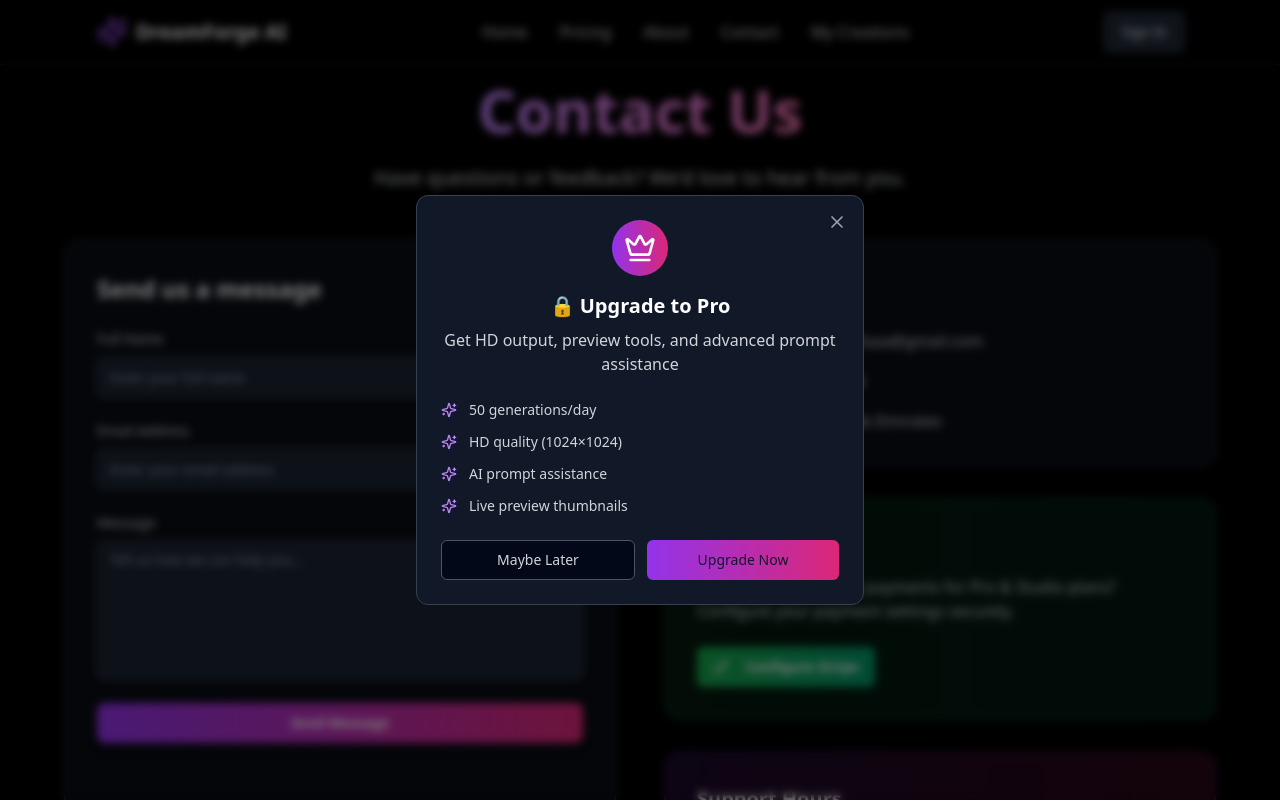
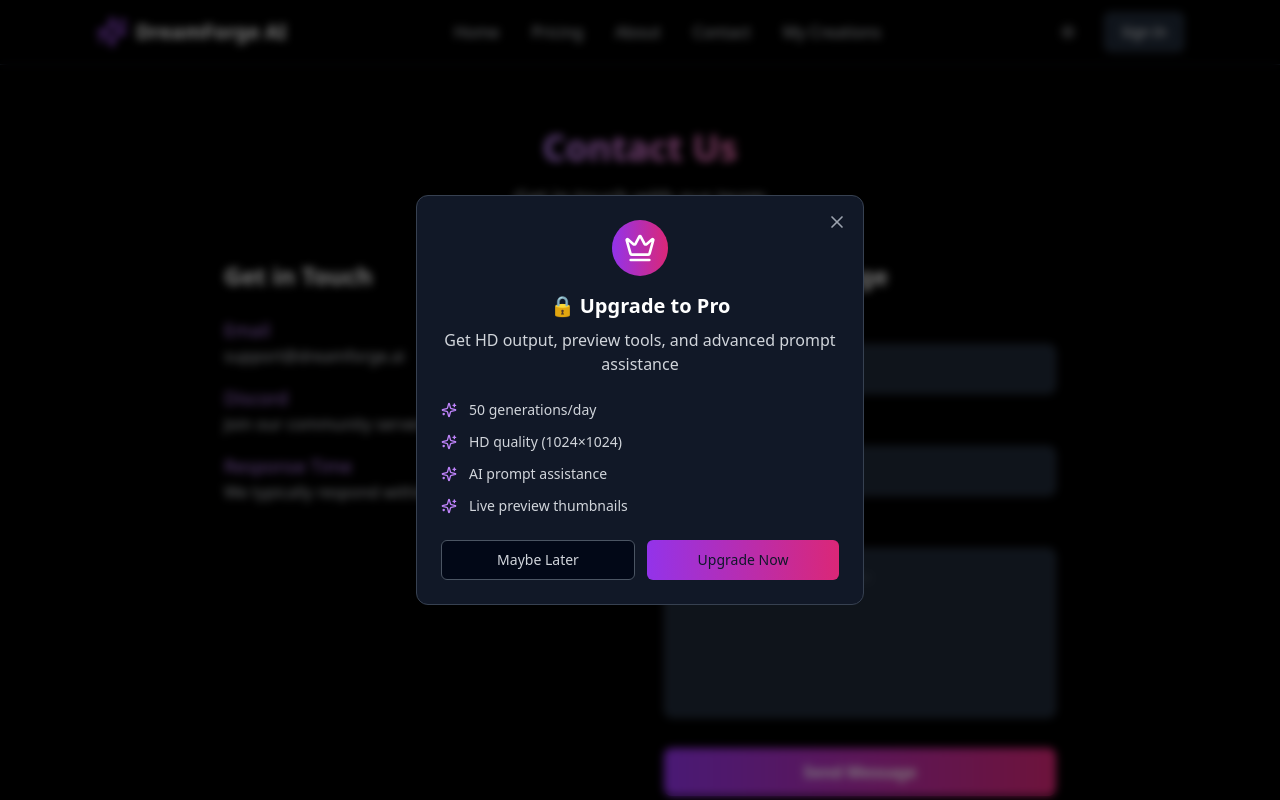
Before and after one commit to Mhuzaf/DreamForgeAI, a React (Vite) app: page /contact in a window 1280 px wide. Shown: the top 800 px of the page. Built offline with nearby package versions, Linux system fonts and the light colour scheme.

Commit message:
Fix: Implement requested UI/UX changes
- Moved "My Creations" section.
- Fixed DreamForgeAI logo navigation.
- Fixed sign-in option display.
- Fixed subscription issues.
- Fixed pricing section navigation.
- Removed payment setup from contact page.
- Added dark/light mode feature.

```diff
--- a/src/components/Header.tsx
+++ b/src/components/Header.tsx
@@ -1,8 +1,10 @@
 
-import { useState } from 'react';
-import { Menu, X, Sparkles } from 'lucide-react';
+import { useState, useEffect } from 'react';
+import { Menu, X, Sparkles, Moon, Sun } from 'lucide-react';
 import { Button } from './ui/button';
 import { useSubscription } from '../contexts/SubscriptionContext';
+import { useTheme } from '../contexts/ThemeContext';
+import { supabase } from '../integrations/supabase/client';
 import UserButton from './auth/UserButton';
 import AuthModal from './auth/AuthModal';
 
@@ -12,6 +14,36 @@ const Header = () => {
   const [authModalOpen, setAuthModalOpen] = useState(false);
   const [authMode, setAuthMode] = useState<'login' | 'signup'>('login');
   const { subscriptionTier } = useSubscription();
+  const { theme, toggleTheme } = useTheme();
+
+  useEffect(() => {
+    // Get initial user
+    const getCurrentUser = async () => {
+      const { data: { user } } = await supabase.auth.getUser();
+      if (user) {
+        setUser({
+          name: user.user_metadata?.full_name || user.email?.split('@')[0] || 'User',
+          email: user.email || ''
+        });
+      }
+    };
+
+    getCurrentUser();
+
+    // Listen for auth changes
+    const { data: { subscription } } = supabase.auth.onAuthStateChange((event, session) => {
+      if (event === 'SIGNED_IN' && session?.user) {
+        setUser({
+          name: session.user.user_metadata?.full_name || session.user.email?.split('@')[0] || 'User',
+          email: session.user.email || ''
+        });
+      } else if (event === 'SIGNED_OUT') {
+        setUser(null);
+      }
+    });
+
+    return () => subscription.unsubscribe();
+  }, []);
 
   const navItems = [
     { name: 'Home', href: '/' },
@@ -23,6 +55,13 @@ const Header = () => {
 
   const scrollToPricing = (e: React.MouseEvent) => {
     e.preventDefault();
+
+    // If not on home page, navigate to home page first
+    if (window.location.pathname !== '/') {
+      window.location.href = '/#pricing';
+      return;
+    }
+
     const pricingSection = document.querySelector('#pricing');
     if (pricingSection) {
       pricingSection.scrollIntoView({ behavior: 'smooth' });
@@ -34,12 +73,17 @@ const Header = () => {
     setAuthModalOpen(true);
   };
 
-  const handleLogout = () => {
+  const handleLogout = async () => {
+    await supabase.auth.signOut();
     setUser(null);
   };
 
   const handleMyCreations = () => {
     window.location.href = '/my-creations';
+  };
+
+  const handleLogoClick = () => {
+    window.location.href = '/';
   };
 
   return (
@@ -48,7 +92,10 @@ const Header = () => {
         <div className="max-w-6xl mx-auto px-4 sm:px-6 lg:px-8">
           <div className="flex items-center justify-between h-16">
             {/* Logo */}
-            <div className="flex items-center space-x-2">
+            <div
+              className="flex items-center space-x-2 cursor-pointer hover:opacity-80 transition-opacity"
+              onClick={handleLogoClick}
+            >
               <Sparkles className="w-8 h-8 text-purple-500" />
               <span className="text-xl font-bold text-white">DreamForge AI</span>
             </div>
@@ -69,6 +116,14 @@ const Header = () => {
 
             {/* Desktop Auth and Plan Badge */}
             <div className="hidden md:flex items-center space-x-4">
+              <Button
+                variant="ghost"
+                size="sm"
+                onClick={toggleTheme}
+                className="text-gray-300 hover:text-white"
+              >
+                {theme === 'dark' ? <Sun className="w-4 h-4" /> : <Moon className="w-4 h-4" />}
+              </Button>
               {subscriptionTier && (
                 <span className="bg-gradient-to-r from-purple-600 to-pink-600 text-white px-3 py-1 rounded-full text-sm font-medium">
                   {subscriptionTier} Plan
@@ -110,13 +165,21 @@ const Header = () => {
                   </a>
                 ))}
                 <div className="px-3 py-2 border-t border-gray-700 mt-2">
-                  {subscriptionTier && (
-                    <div className="mb-2">
+                  <div className="flex items-center justify-between mb-2">
+                    <Button
+                      variant="ghost"
+                      size="sm"
+                      onClick={toggleTheme}
+                      className="text-gray-300 hover:text-white"
+                    >
+                      {theme === 'dark' ? <Sun className="w-4 h-4" /> : <Moon className="w-4 h-4" />}
+                    </Button>
+                    {subscriptionTier && (
                       <span className="bg-gradient-to-r from-purple-600 to-pink-600 text-white px-3 py-1 rounded-full text-sm font-medium">
                         {subscriptionTier} Plan
                       </span>
-                    </div>
-                  )}
+                    )}
+                  </div>
                   <UserButton
                     user={user}
                     onLogin={handleLogin}
--- a/src/pages/ContactPage.tsx
+++ b/src/pages/ContactPage.tsx
@@ -1,180 +1,85 @@
-import { useState } from 'react';
+
 import Header from '../components/Header';
-import { Button } from '../components/ui/button';
-import { Input } from '../components/ui/input';
-import { Textarea } from '../components/ui/textarea';
-import StripeConfigModal from '../components/StripeConfigModal';
-import { Mail, MapPin, Phone } from 'lucide-react';
-import { useToast } from '../hooks/use-toast';
 
 const ContactPage = () => {
-  const [formData, setFormData] = useState({
-    name: '',
-    email: '',
-    message: ''
-  });
-  const [isSubmitting, setIsSubmitting] = useState(false);
-  const { toast } = useToast();
-
-  const handleSubmit = async (e: React.FormEvent) => {
-    e.preventDefault();
-    if (!formData.name || !formData.email || !formData.message) {
-      toast({
-        title: "Error",
-        description: "Please fill in all fields.",
-        variant: "destructive"
-      });
-      return;
-    }
-
-    setIsSubmitting(true);
-
-    // Simulate form submission
-    setTimeout(() => {
-      toast({
-        title: "Message Sent!",
-        description: "Thank you for contacting us. We'll get back to you soon."
-      });
-      setFormData({ name: '', email: '', message: '' });
-      setIsSubmitting(false);
-    }, 1000);
-  };
-
-  const handleChange = (e: React.ChangeEvent<HTMLInputElement | HTMLTextAreaElement>) => {
-    setFormData(prev => ({
-      ...prev,
-      [e.target.name]: e.target.value
-    }));
-  };
-
   return (
     <div className="min-h-screen bg-black text-white">
       <Header />
-      <div className="pt-20 px-4 sm:px-6 lg:px-8">
-        <div className="max-w-6xl mx-auto">
-          {/* Header */}
+      <div className="pt-20">
+        <div className="max-w-4xl mx-auto px-4 sm:px-6 lg:px-8 py-12">
           <div className="text-center mb-12">
-            <h1 className="text-5xl sm:text-6xl font-bold mb-6">
+            <h1 className="text-4xl font-bold mb-4">
               <span className="bg-gradient-to-r from-purple-400 to-pink-400 bg-clip-text text-transparent">
                 Contact Us
               </span>
             </h1>
             <p className="text-xl text-gray-300">
-              Have questions or feedback? We'd love to hear from you.
+              Get in touch with our team
             </p>
           </div>
 
-          <div className="grid lg:grid-cols-2 gap-12">
-            {/* Contact Form */}
-            <div className="bg-gray-900/50 backdrop-blur-sm rounded-2xl p-8 border border-gray-700">
-              <h2 className="text-2xl font-bold mb-6">Send us a message</h2>
-              <form onSubmit={handleSubmit} className="space-y-6">
+          <div className="grid grid-cols-1 md:grid-cols-2 gap-12">
+            <div>
+              <h2 className="text-2xl font-semibold mb-6 text-white">Get in Touch</h2>
+              <div className="space-y-4">
+                <div>
+                  <h3 className="text-lg font-medium text-purple-400">Email</h3>
+                  <p className="text-gray-300">support@dreamforge.ai</p>
+                </div>
+                <div>
+                  <h3 className="text-lg font-medium text-purple-400">Discord</h3>
+                  <p className="text-gray-300">Join our community server</p>
+                </div>
+                <div>
+                  <h3 className="text-lg font-medium text-purple-400">Response Time</h3>
+                  <p className="text-gray-300">We typically respond within 24 hours</p>
+                </div>
+              </div>
+            </div>
+
+            <div>
+              <h2 className="text-2xl font-semibold mb-6 text-white">Send us a Message</h2>
+              <form className="space-y-6">
                 <div>
                   <label htmlFor="name" className="block text-sm font-medium text-gray-300 mb-2">
-                    Full Name
+                    Name
                   </label>
-                  <Input
+                  <input
+                    type="text"
                     id="name"
-                    name="name"
-                    type="text"
-                    value={formData.name}
-                    onChange={handleChange}
-                    placeholder="Enter your full name"
-                    className="bg-gray-800/80 border-gray-600 text-white placeholder-gray-400 focus:ring-2 focus:ring-purple-500 focus:border-transparent"
+                    className="w-full px-4 py-3 bg-gray-800 border border-gray-700 rounded-lg text-white placeholder-gray-400 focus:ring-2 focus:ring-purple-500 focus:border-transparent"
+                    placeholder="Your name"
                   />
                 </div>
-
                 <div>
                   <label htmlFor="email" className="block text-sm font-medium text-gray-300 mb-2">
-                    Email Address
+                    Email
                   </label>
-                  <Input
+                  <input
+                    type="email"
                     id="email"
-                    name="email"
-                    type="email"
-                    value={formData.email}
-                    onChange={handleChange}
-                    placeholder="Enter your email address"
-                    className="bg-gray-800/80 border-gray-600 text-white placeholder-gray-400 focus:ring-2 focus:ring-purple-500 focus:border-transparent"
+                    className="w-full px-4 py-3 bg-gray-800 border border-gray-700 rounded-lg text-white placeholder-gray-400 focus:ring-2 focus:ring-purple-500 focus:border-transparent"
+                    placeholder="your@email.com"
                   />
                 </div>
-
                 <div>
                   <label htmlFor="message" className="block text-sm font-medium text-gray-300 mb-2">
                     Message
                   </label>
-                  <Textarea
+                  <textarea
                     id="message"
-                    name="message"
-                    value={formData.message}
-                    onChange={handleChange}
-                    placeholder="Tell us how we can help you..."
                     rows={6}
-                    className="bg-gray-800/80 border-gray-600 text-white placeholder-gray-400 focus:ring-2 focus:ring-purple-500 focus:border-transparent resize-none"
+                    className="w-full px-4 py-3 bg-gray-800 border border-gray-700 rounded-lg text-white placeholder-gray-400 focus:ring-2 focus:ring-purple-500 focus:border-transparent resize-none"
+                    placeholder="Tell us how we can help..."
                   />
                 </div>
-
-                <Button
+                <button
                   type="submit"
-                  disabled={isSubmitting}
-                  className="w-full bg-gradient-to-r from-purple-600 to-pink-600 hover:from-purple-700 hover:to-pink-700 text-white font-semibold py-3 rounded-lg transition-all duration-300 transform hover:scale-105 shadow-lg"
+                  className="w-full bg-gradient-to-r from-purple-600 to-pink-600 hover:from-purple-700 hover:to-pink-700 text-white font-semibold py-3 px-6 rounded-lg transition-all duration-300"
                 >
-                  {isSubmitting ? 'Sending...' : 'Send Message'}
-                </Button>
+                  Send Message
+                </button>
               </form>
-            </div>
-
-            {/* Contact Information */}
-            <div className="space-y-8">
-              <div className="bg-gray-900/50 backdrop-blur-sm rounded-2xl p-8 border border-gray-700">
-                <h2 className="text-2xl font-bold mb-6">Get in touch</h2>
-                <div className="space-y-4">
-                  <div className="flex items-center space-x-3">
-                    <Mail className="w-5 h-5 text-purple-400" />
-                    <span className="text-gray-300">muhammadhuzafaaa@gmail.com</span>
-                  </div>
-                  <div className="flex items-center space-x-3">
-                    <Phone className="w-5 h-5 text-purple-400" />
-                    <span className="text-gray-300">+971 058 8149266</span>
-                  </div>
-                  <div className="flex items-center space-x-3">
-                    <MapPin className="w-5 h-5 text-purple-400" />
-                    <span className="text-gray-300">Dubai, United Arab Emirates</span>
-                  </div>
-                </div>
-              </div>
-
-              {/* Stripe Configuration Section */}
-              <div className="bg-gradient-to-r from-green-900/30 to-emerald-900/30 backdrop-blur-sm rounded-2xl p-8 border border-green-500/30">
-                <h3 className="text-xl font-bold mb-4">Payment Setup</h3>
-                <p className="text-gray-300 mb-6">
-                  Ready to set up Stripe payments for Pro & Studio plans? Configure your payment settings securely.
-                </p>
-                <StripeConfigModal />
-              </div>
-
-              <div className="bg-gradient-to-r from-purple-900/30 to-pink-900/30 backdrop-blur-sm rounded-2xl p-8 border border-purple-500/30">
-                <h3 className="text-xl font-bold mb-4">Support Hours</h3>
-                <div className="space-y-2 text-gray-300">
-                  <p><strong className="text-white">Monday - Friday:</strong> 9:00 AM - 6:00 PM PST</p>
-                  <p><strong className="text-white">Saturday:</strong> 10:00 AM - 4:00 PM PST</p>
-                  <p><strong className="text-white">Sunday:</strong> Closed</p>
-                </div>
-              </div>
-
-              <div className="bg-gray-800/50 backdrop-blur-sm rounded-2xl p-8 border border-gray-700">
-                <h3 className="text-xl font-bold mb-4">Frequently Asked</h3>
-                <p className="text-gray-300 mb-4">
-                  Before reaching out, check our FAQ page for quick answers to common questions.
-                </p>
-                <Button
-                  variant="outline"
-                  className="border-purple-500 text-purple-400 hover:bg-purple-500/10"
-                  onClick={() => window.location.href = '/faq'}
-                >
-                  Visit FAQ
-                </Button>
-              </div>
             </div>
           </div>
         </div>
--- a/src/pages/Index.tsx
+++ b/src/pages/Index.tsx
@@ -3,9 +3,9 @@ import Header from '../components/Header';
 import Hero from '../components/Hero';
 import PromptInput from '../components/PromptInput';
 import CurrentPlanBanner from '../components/CurrentPlanBanner';
+import MyCreations from '../components/MyCreations';
 import SubscriptionPlans from '../components/SubscriptionPlans';
 import PublicGallery from '../components/PublicGallery';
-import MyCreations from '../components/MyCreations';
 
 const Index = () => {
   return (
```
Also changed, not shown: src/components/SubscriptionPlans.tsx (+21 -6 lines), src/components/auth/UserButton.tsx (+51 -1 lines).
